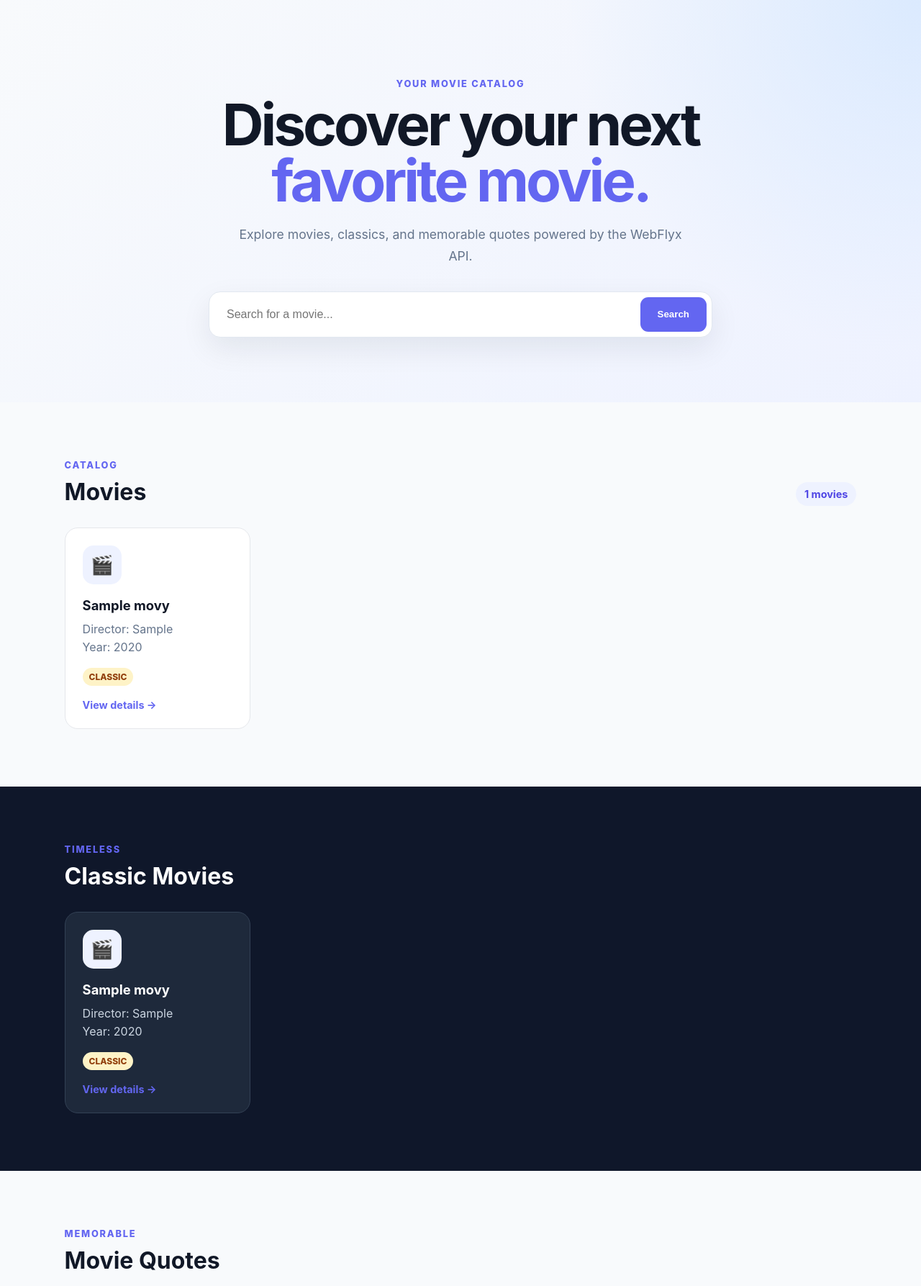
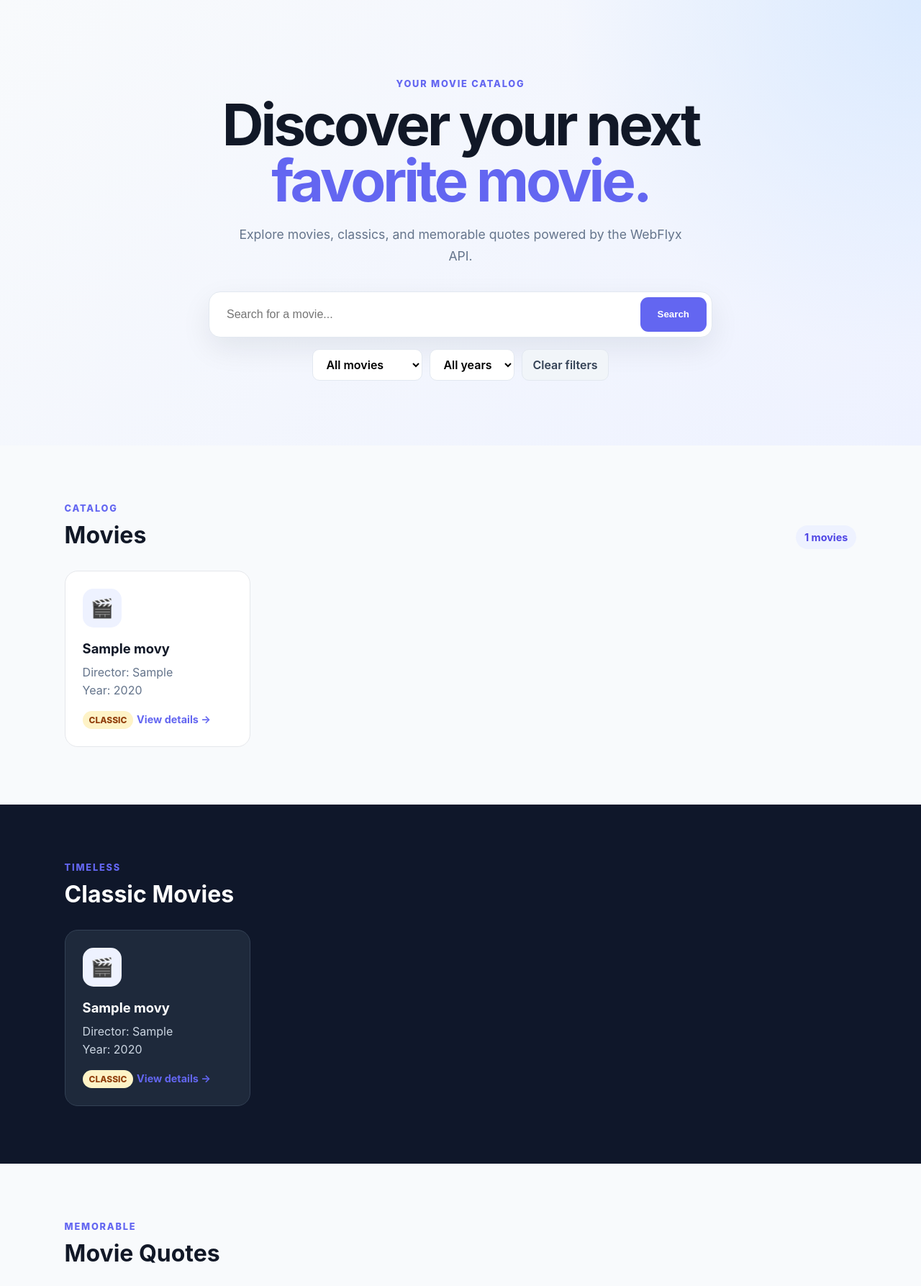
Before and after one commit to hiba-hroob/webflyx, a FastAPI app: page / in a window 1280 px wide. Shown: the part 64-1851 px from the top of the page at 72% size. Run offline with FastAPI, Linux system fonts and the light colour scheme; tables that the repository leaves empty hold one stand-in row (values such as "Sample post").

Commit message:
feat: improve movie browsing experience

```diff
--- a/app/static/css/style.css
+++ b/app/static/css/style.css
@@ -623,3 +623,97 @@ footer {
         justify-content: center;
     }
 }
+.filters {
+    display: flex;
+    flex-wrap: wrap;
+    justify-content: center;
+    gap: 10px;
+
+    max-width: 700px;
+    margin: 16px auto 0;
+}
+
+.filters select,
+.filters button {
+    min-height: 44px;
+
+    padding: 0 14px;
+
+    border: 1px solid #e2e8f0;
+    border-radius: 10px;
+
+    background: white;
+
+    font: inherit;
+    font-weight: 600;
+
+    cursor: pointer;
+}
+
+.filters select:focus,
+.filters button:focus {
+    outline: 3px solid #6366f1;
+    outline-offset: 2px;
+}
+
+.filters button {
+    background: #f1f5f9;
+    color: #334155;
+}
+
+.filters button:hover {
+    background: #e2e8f0;
+}
+
+.movie-card {
+    position: relative;
+    overflow: hidden;
+}
+
+.movie-card::before {
+    content: "";
+
+    position: absolute;
+    top: 0;
+    left: 0;
+    right: 0;
+
+    height: 4px;
+
+    background: #6366f1;
+
+    opacity: 0;
+
+    transition: opacity 0.2s ease;
+}
+
+.movie-card:hover::before,
+.movie-card:focus::before {
+    opacity: 1;
+}
+
+.view-details {
+    display: inline-block;
+
+    margin-top: 18px;
+
+    color: #6366f1;
+
+    font-size: 0.9rem;
+    font-weight: 700;
+}
+
+.loading {
+    padding: 20px 0;
+}
+
+@media (max-width: 600px) {
+    .filters {
+        flex-direction: column;
+    }
+
+    .filters select,
+    .filters button {
+        width: 100%;
+    }
+}
--- a/app/static/js/app.js
+++ b/app/static/js/app.js
@@ -6,9 +6,16 @@ const movieCount = document.getElementById("movieCount");
 const searchInput = document.getElementById("searchInput");
 const searchButton = document.getElementById("searchButton");
 
+const classicFilter = document.getElementById("classicFilter");
+const yearFilter = document.getElementById("yearFilter");
+const clearFiltersButton = document.getElementById("clearFilters");
+
 const movieModal = document.getElementById("movieModal");
 const movieDetails = document.getElementById("movieDetails");
 const closeModal = document.getElementById("closeModal");
+
+let allMovies = [];
+let currentMovieResults = [];
 
 
 function movieCard(movie) {
@@ -118,29 +125,114 @@ async function fetchQuotes() {
 }
 
 
+function populateYearFilter(movies) {
+    const years = [
+        ...new Set(
+            movies
+                .map(movie => movie.year)
+                .filter(year => year !== null)
+        ),
+    ].sort((a, b) => b - a);
+
+    yearFilter.innerHTML = `
+        <option value="">All years</option>
+        ${
+            years
+                .map(
+                    year =>
+                        `<option value="${year}">${year}</option>`
+                )
+                .join("")
+        }
+    `;
+}
+
+
+function applyFilters(movies) {
+    const classicValue = classicFilter.value;
+    const selectedYear = yearFilter.value;
+
+    return movies.filter(movie => {
+        if (
+            classicValue === "classic" &&
+            !movie.is_classic
+        ) {
+            return false;
+        }
+
+        if (
+            classicValue === "non-classic" &&
+            movie.is_classic
+        ) {
+            return false;
+        }
+
+        if (
+            selectedYear &&
+            String(movie.year) !== selectedYear
+        ) {
+            return false;
+        }
+
+        return true;
+    });
+}
+
+
+function renderMovieResults() {
+    const filteredMovies =
+        applyFilters(currentMovieResults);
+
+    movieCount.textContent =
+        `${filteredMovies.length} movies`;
+
+    if (currentMovieResults.length === 0) {
+        moviesGrid.innerHTML = `
+            <p class="loading">
+                No movies found.
+            </p>
+        `;
+        return;
+    }
+
+    if (filteredMovies.length === 0) {
+        moviesGrid.innerHTML = `
+            <p class="loading">
+                No movies match the selected filters.
+            </p>
+        `;
+        return;
+    }
+
+    moviesGrid.innerHTML = filteredMovies
+        .map(movieCard)
+        .join("");
+}
+
+
 async function loadMovies() {
     moviesGrid.innerHTML =
         '<p class="loading">Loading movies...</p>';
 
     try {
-        const movies = await fetchMovies();
+        allMovies = await fetchMovies();
 
-        movieCount.textContent = `${movies.length} movies`;
+        currentMovieResults = allMovies;
 
-        if (movies.length === 0) {
-            moviesGrid.innerHTML =
-                '<p class="loading">No movies found.</p>';
-            return;
-        }
+        populateYearFilter(allMovies);
+        renderMovieResults();
 
-        moviesGrid.innerHTML = movies
-            .map(movieCard)
-            .join("");
     } catch (error) {
         console.error(error);
 
-        moviesGrid.innerHTML =
-            '<p class="error">Unable to load movies.</p>';
+        movieCount.textContent = "Unavailable";
+
+        moviesGrid.innerHTML = `
+            <p class="error">
+                Unable to load movies.
+                Please refresh the page and try again.
+            </p>
+        `;
     }
 }
 
@@ -156,17 +248,22 @@ async function loadClassics() {
         if (classics.length === 0) {
             classicsGrid.innerHTML =
                 '<p class="loading">No classic movies found.</p>';
+
             return;
         }
 
         classicsGrid.innerHTML = classics
             .map(movieCard)
             .join("");
+
     } catch (error) {
         console.error(error);
 
-        classicsGrid.innerHTML =
-            '<p class="error">Unable to load classics.</p>';
+        classicsGrid.innerHTML = `
+            <p class="error">
+                Unable to load classics.
+            </p>
+        `;
     }
 }
 
@@ -181,17 +278,22 @@ async function loadQuotes() {
         if (quotes.length === 0) {
             quotesContainer.innerHTML =
                 '<p class="loading">No quotes available.</p>';
+
             return;
         }
 
         quotesContainer.innerHTML = quotes
             .map(quoteCard)
             .join("");
+
     } catch (error) {
         console.error(error);
 
-        quotesContainer.innerHTML =
-            '<p class="error">Unable to load quotes.</p>';
+        quotesContainer.innerHTML = `
+            <p class="error">
+                Unable to load quotes.
+            </p>
+        `;
     }
 }
 
@@ -200,7 +302,8 @@ async function searchMovies() {
     const query = searchInput.value.trim();
 
     if (!query) {
-        await loadMovies();
+        currentMovieResults = allMovies;
+        renderMovieResults();
         return;
     }
 
@@ -208,27 +311,22 @@ async function searchMovies() {
         '<p class="loading">Searching...</p>';
 
     try {
-        const movies =
+        currentMovieResults =
             await fetchMovies(
                 `/movies/search?q=${encodeURIComponent(query)}`
             );
 
-        movieCount.textContent = `${movies.length} results`;
+        renderMovieResults();
 
-        if (movies.length === 0) {
-            moviesGrid.innerHTML =
-                '<p class="loading">No movies found.</p>';
-            return;
-        }
-
-        moviesGrid.innerHTML = movies
-            .map(movieCard)
-            .join("");
     } catch (error) {
         console.error(error);
 
-        moviesGrid.innerHTML =
-            '<p class="error">Search failed.</p>';
+        moviesGrid.innerHTML = `
+            <p class="error">
+                Search failed.
+                Please try again.
+            </p>
+        `;
     }
 }
 
@@ -261,7 +359,7 @@ async function openMovieDetails(movieId) {
         const quotesHtml = quotes.length > 0
             ? quotes
                 .map(
-                    (quote) => `
+                    quote => `
                         <blockquote class="detail-quote">
                             “${escapeHtml(quote.text)}”
                         </blockquote>
@@ -355,6 +453,7 @@ async function openMovieDetails(movieId) {
                 </a>
             </div>
         `;
+
     } catch (error) {
         console.error(error);
 
@@ -372,7 +471,18 @@ function closeMovieModal() {
 }
 
 
-moviesGrid.addEventListener("click", (event) => {
+function clearFilters() {
+    searchInput.value = "";
+    classicFilter.value = "";
+    yearFilter.value = "";
+
+    currentMovieResults = allMovies;
+
+    renderMovieResults();
+}
+
+
+moviesGrid.addEventListener("click", event => {
     const card =
         event.target.closest(".movie-card");
 
@@ -384,7 +494,7 @@ moviesGrid.addEventListener("click", (event) => {
 });
 
 
-classicsGrid.addEventListener("click", (event) => {
+classicsGrid.addEventListener("click", event => {
     const card =
         event.target.closest(".movie-card");
 
@@ -396,8 +506,11 @@ classicsGrid.addEventListener("click", (event) => {
 });
 
 
-moviesGrid.addEventListener("keydown", (event) => {
-    if (event.key !== "Enter" && event.key !== " ") {
+moviesGrid.addEventListener("keydown", event => {
+    if (
+        event.key !== "Enter" &&
+        event.key !== " "
+    ) {
         return;
     }
 
@@ -414,8 +527,11 @@ moviesGrid.addEventListener("keydown", (event) => {
 });
 
 
-classicsGrid.addEventListener("keydown", (event) => {
-    if (event.key !== "Enter" && event.key !== " ") {
+classicsGrid.addEventListener("keydown", event => {
+    if (
+        event.key !== "Enter" &&
+        event.key !== " "
+    ) {
         return;
     }
 
@@ -438,11 +554,32 @@ searchButton.addEventListener(
 );
 
 
-searchInput.addEventListener("keydown", (event) => {
+searchInput.addEventListener(
+    "keydown",
+    event => {
         if (event.key === "Enter") {
             searchMovies();
         }
-});
+    }
+);
+
+
+classicFilter.addEventListener(
+    "change",
+    renderMovieResults
+);
+
+
+yearFilter.addEventListener(
+    "change",
+    renderMovieResults
+);
+
+
+clearFiltersButton.addEventListener(
+    "click",
+    clearFilters
+);
 
 
 closeModal.addEventListener(
@@ -451,21 +588,27 @@ closeModal.addEventListener(
 );
 
 
-movieModal.addEventListener("click", (event) => {
+movieModal.addEventListener(
+    "click",
+    event => {
         if (event.target === movieModal) {
             closeMovieModal();
         }
-});
+    }
+);
 
 
-document.addEventListener("keydown", (event) => {
+document.addEventListener(
+    "keydown",
+    event => {
         if (
             event.key === "Escape" &&
             !movieModal.classList.contains("hidden")
         ) {
             closeMovieModal();
         }
-});
+    }
+);
 
 
 loadMovies();
--- a/app/templates/index.html
+++ b/app/templates/index.html
@@ -51,6 +51,22 @@
                     Search
                 </button>
             </div>
+
+<div class="filters">
+    <select id="classicFilter" aria-label="Filter by movie type">
+        <option value="">All movies</option>
+        <option value="classic">Classics only</option>
+        <option value="non-classic">Non-classics</option>
+    </select>
+
+    <select id="yearFilter" aria-label="Filter by year">
+        <option value="">All years</option>
+    </select>
+
+    <button id="clearFilters" type="button">
+        Clear filters
+    </button>
+</div>
         </div>
     </section>
 
```
Lines whose indentation alone changed are shown as unchanged.
